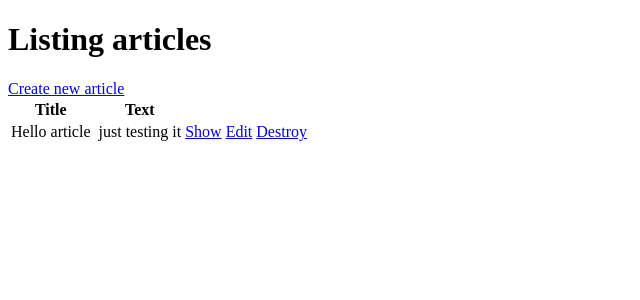
After one commit to regyalmeida/EPs, a Rails app: page /articles in a window 1280 px wide. The commit adds this page. Shown: the top 300 px of the page, without its empty margins (0-640 px from the left). Run offline with Rails 7, Linux system fonts and the light colour scheme; data comes from the database, SQL or seed files in the repository; both versions use the stored data as it was after the commit; style sheets or scripts are compiled from the project's sources.

Commit message:
add features to Read, Update and Delete an article

```diff
--- a/Software Livre/blog/app/controllers/articles_controller.rb
+++ b/Software Livre/blog/app/controllers/articles_controller.rb
@@ -1,16 +1,45 @@
 class ArticlesController < ApplicationController
+    def index
+        @articles = Article.all
+    end
+
     def show
         @article = Article.find(params[:id])
     end
 
     def new
+        @article = Article.new
+    end
+
+    def edit
+        @article = Article.find(params[:id])
     end
 
     def create
         @article = Article.new(article_params)
 
-        @article.save
-        redirect_to @article
+        if @article.save
+            redirect_to @article
+        else
+            render 'new'
+        end
+    end
+
+    def update
+        @article = Article.find(params[:id])
+
+        if @article.update(article_params)
+          redirect_to @article
+        else
+          render 'edit'
+        end
+    end
+
+    def destroy
+        @article = Article.find(params[:id])
+        @article.destroy
+
+        redirect_to articles_path
     end
 
     private
--- a/Software Livre/blog/app/models/article.rb
+++ b/Software Livre/blog/app/models/article.rb
@@ -1,2 +1,3 @@
 class Article < ApplicationRecord
+    validates :title, presence: true, length: { minimum: 5 }
 end
--- /dev/null
+++ b/Software Livre/blog/app/views/articles/edit.html.erb
@@ -0,0 +1,5 @@
+<h1>Edit article</h1>
+
+<%= render 'form' %>
+
+<%= link_to 'Back', articles_path %>
--- /dev/null
+++ b/Software Livre/blog/app/views/articles/index.html.erb
@@ -0,0 +1,26 @@
+
+<h1>Listing articles</h1>
+
+<%= link_to 'Create new article', new_article_path %>
+
+<table>
+  <tr>
+    <th>Title</th>
+    <th></th>
+    <th>Text</th>
+    <th colspan="2"></th>
+  </tr>
+
+  <% @articles.each do |article| %>
+    <tr>
+      <td><%= article.title %></td>
+      <td></td>
+      <td><%= article.text %></td>
+      <td><%= link_to 'Show', article_path(article) %></td>
+      <td><%= link_to 'Edit', edit_article_path(article) %></td>
+      <td><%= link_to 'Destroy', article_path(article),
+                method: :delete,
+                data: { confirm: 'Are you sure?' } %></td>
+    </tr>
+  <% end %>
+</table>
--- a/Software Livre/blog/app/views/articles/show.html.erb
+++ b/Software Livre/blog/app/views/articles/show.html.erb
@@ -7,3 +7,6 @@
   <strong>Text:</strong>
   <%= @article.text %>
 </p>
+
+<%= link_to 'Edit', edit_article_path(@article) %> |
+<%= link_to 'Back', articles_path %>
--- a/Software Livre/blog/app/views/welcome/index.html.erb
+++ b/Software Livre/blog/app/views/welcome/index.html.erb
@@ -1 +1,2 @@
 <h1>Hello, Rails!</h1>
+<%= link_to 'My Blog', controller: 'articles' %>
```
Also changed, not shown: Software Livre/blog/app/views/articles/_form.html.erb (added, +31 -0 lines), Software Livre/blog/app/views/articles/new.html.erb (+2 -14 lines), Software Livre/blog/README.md, Software Livre/blog/db/development.sqlite3, 1 other file.
